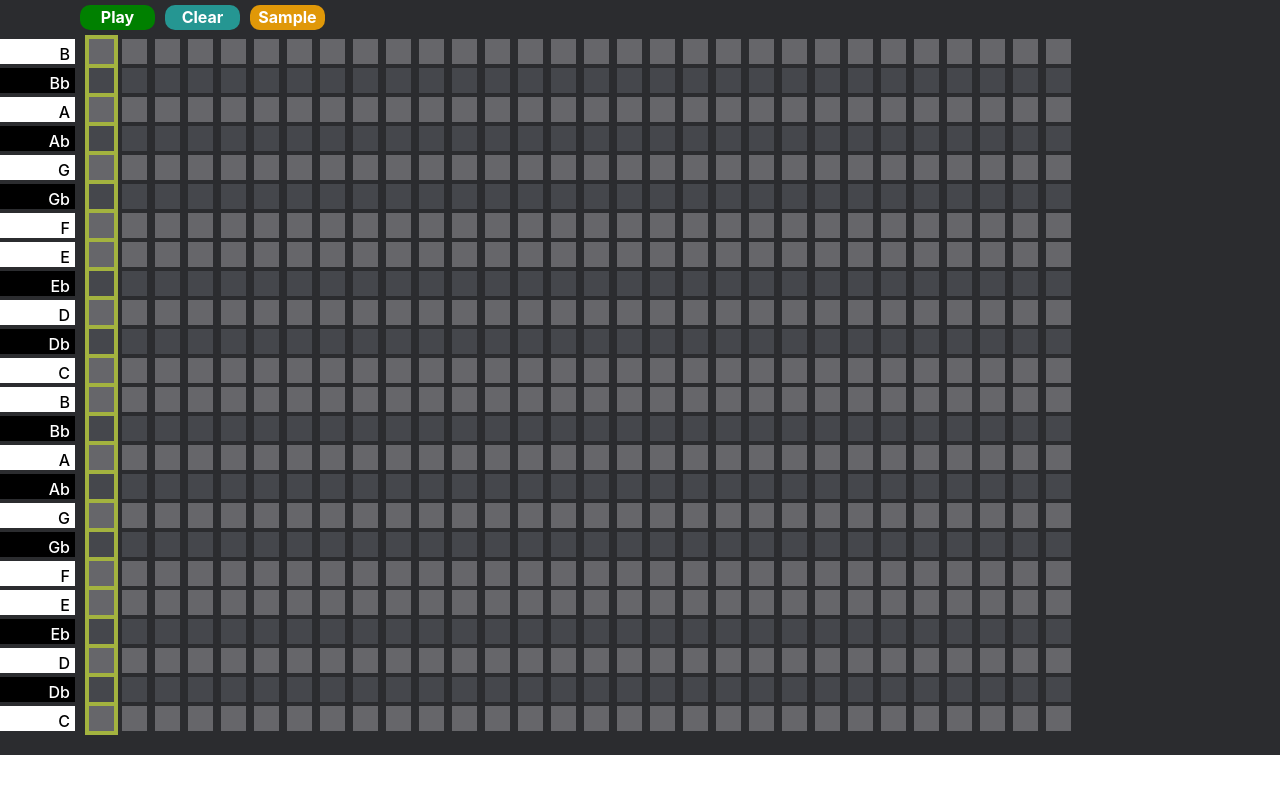
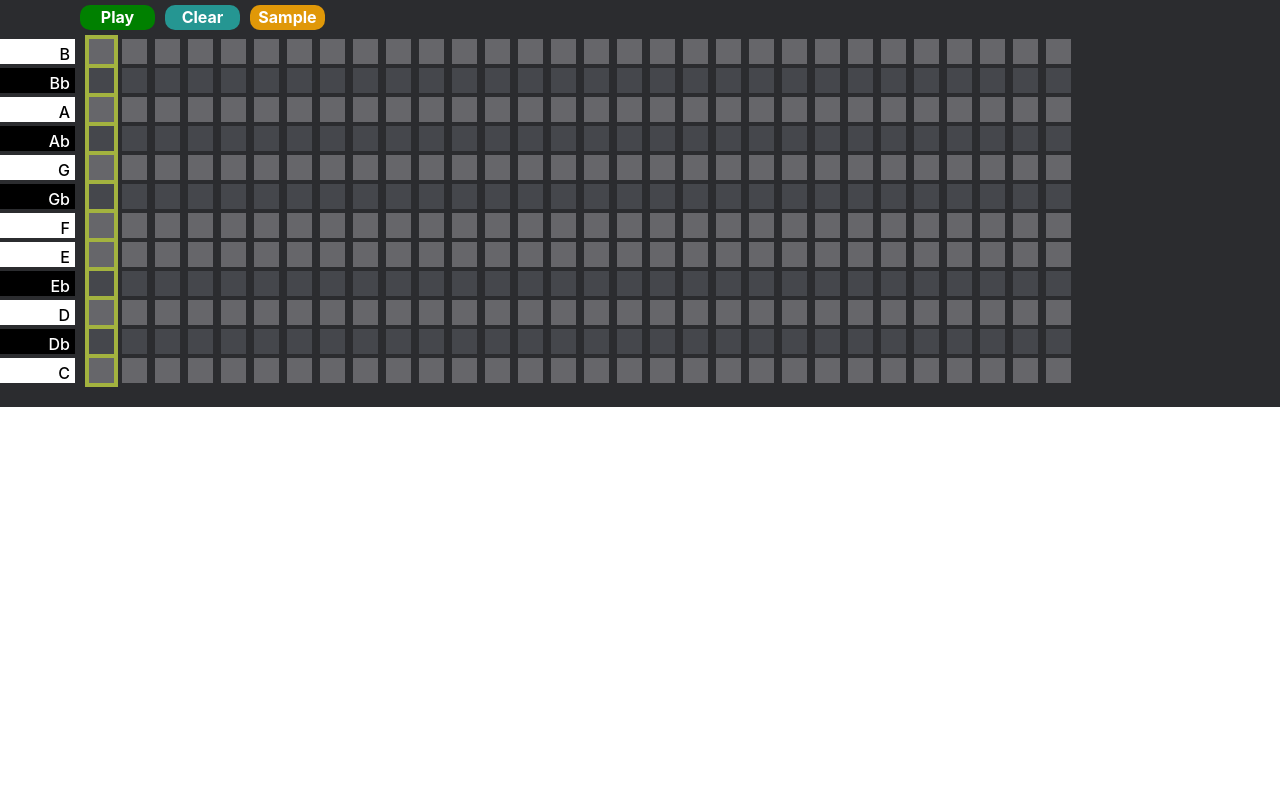
Before and after one commit to Cameron-Ross/piano-sequencer, a React (Create React App) app: page / in a window 1280 px wide. Shown: the top 794 px of the page. Built offline with nearby package versions, Linux system fonts and the light colour scheme.

Commit message:
Update App.tsx

```diff
--- a/src/App.tsx
+++ b/src/App.tsx
@@ -14,7 +14,7 @@ const synth = new Tone.Synth({ oscillator: { type: "square8" } }).toDestination(
 const STEPS = 30;
 
 // A list of octaves
-const OCTAVES = [5,4];
+const OCTAVES = [4];
 
 // Flags
 let started = false;
```
